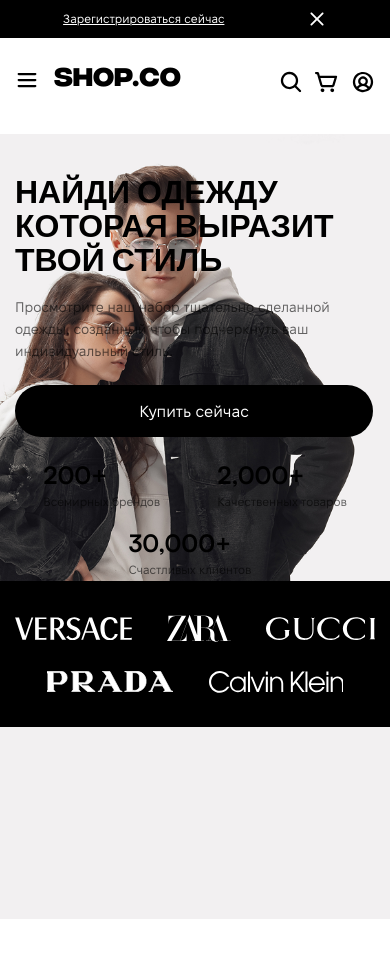
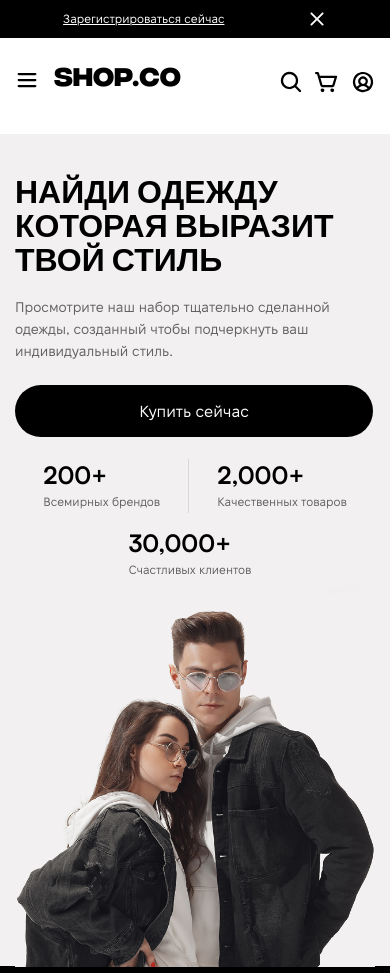
Before and after one commit to AlexWeb3105/active_projects, a plain HTML site: page diploma/layout/index.html in a window 390 px wide. Shown: the top 973 px of the page. Before the commit the page ends 919 px from the top, so only its background shows below. Drawn offline with Linux system fonts and the light colour scheme.

Commit message:
Ура сделал адаптив BG

```diff
--- a/diploma/layout/css/blocks/hero.css
+++ b/diploma/layout/css/blocks/hero.css
@@ -1,6 +1,6 @@
 .hero {
 	position: relative;
-	height: 785px;
+	/*height: 785px;*/
 	background-color: #F2F0F1;
 	z-index: 1;
 }
@@ -11,18 +11,19 @@
 
 .hero__wrapper-bg {
 	position: absolute;
+
 	z-index: -1;
 	right: clamp(-40px, -746.87px + 50.42vw, 201px);
 	/* -40px, viewport: 1402px -> 201px, viewport: 1880px */
-
-	transform:translateX(-74px)
+	transform: translateX(-74px);
 }
 
 
 .hero__bg {
 	width: 660px;
+}
 
-}
+
 
 .hero__pattern {
 	position: absolute;
@@ -37,10 +38,6 @@
 .container {}
 
 
-.hero__content {
-	max-width: 644px;
-	width: 100%;
-}
 
 .hero__title {
 	color: #000;
@@ -153,19 +150,38 @@
 	display: none;
 }
 
+@media (width>1402px) {
+	.hero__content {
+		max-width: 644px;
+		width: 100%;
+	}
+
+}
 
 @media (width<=1402px) {
-	/*.hero__wrapper-bg {
+	.hero__container {}
+
+	.wrapper-content {
+		display: flex;
+		flex-direction: column;
+				justify-content: center;
+		align-items: center
+	}
+
+	.hero__wrapper-bg {
 		display: none;
-	}*/
+	}
 
 	.hero__brand-bar {
 		margin-top: 0px;
+		/*margin-top: clamp(0px, -44.70px + 11.46vw, 116px); */
+		/* 0px, viewport: 390px -> 116px, viewport: 1402px */
+		;
 	}
 
-	/*.hero__wrapper-bg--mobi {
+	.hero__wrapper-bg--mobi {
 		display: block;
-	}*/
+	}
 }
 
 @media (width<675px) {
```
